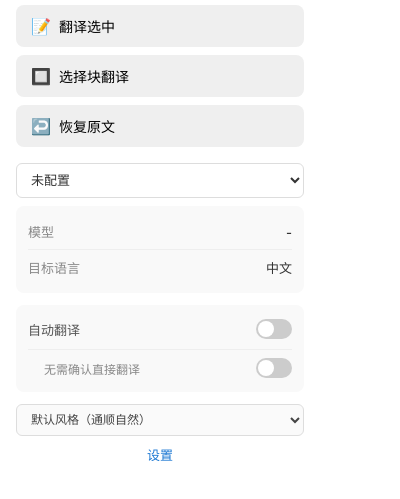
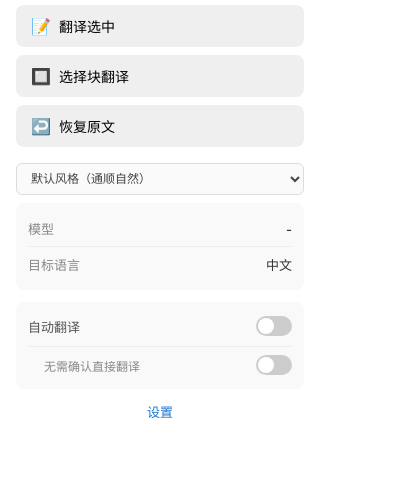
Before and after one commit to huanghao680/AI-web-translate-extension, a browser extension: page src/popup/popup.html in a window 400 px wide. Shown: the part 103-602 px from the top of the page. Drawn offline with Linux system fonts and the light colour scheme.

Commit message:
style: move translation style selector above profile selector

```diff
--- a/src/popup/popup.html
+++ b/src/popup/popup.html
@@ -35,9 +35,17 @@
       </button>
     </div>
 
+    <div class="popup-style">
+      <select id="styleSelector" class="popup-style-select">
+        <option value="default">默认风格（通顺自然）</option>
+        <option value="formal">正式（书面语）</option>
+        <option value="concise">简洁（精炼简略）</option>
+        <option value="academic">学术（术语精确）</option>
+      </select>
+    </div>
+
     <div class="popup-profile">
-      <select id="profileSelector" class="popup-profile-select"></select>
-    </div>
+
 
     <div class="settings-summary">
       <div class="setting-item">
@@ -75,15 +83,6 @@
       <div class="error-log-body" id="errorLogBody" style="display:none;"></div>
     </div>
 
-    <div class="popup-style">
-      <select id="styleSelector" class="popup-style-select">
-        <option value="default">默认风格（通顺自然）</option>
-        <option value="formal">正式（书面语）</option>
-        <option value="concise">简洁（精炼简略）</option>
-        <option value="academic">学术（术语精确）</option>
-      </select>
-    </div>
-
     <div class="footer">
       <a href="#" id="openOptions" class="link">设置</a>
     </div>
```
